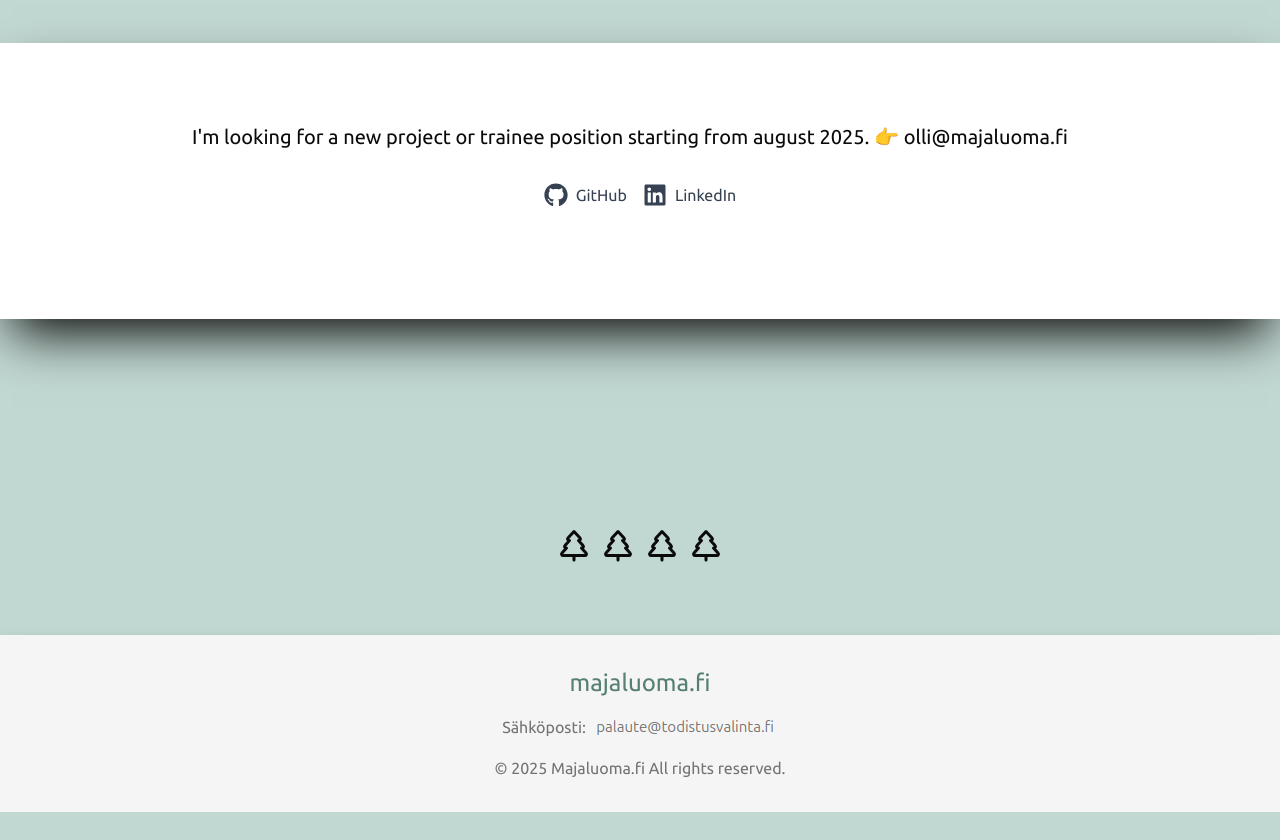
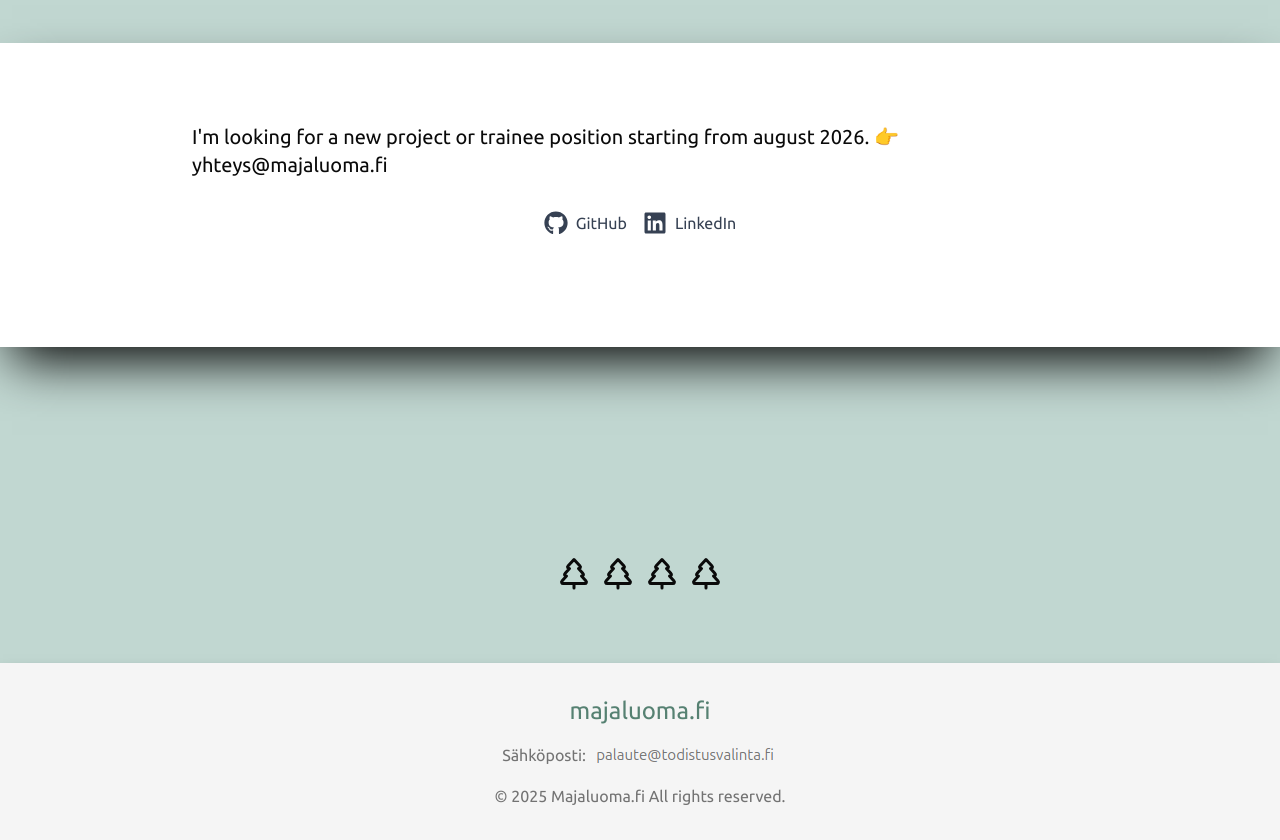
Before and after one commit to majaluoma/portfolio, a React (Vite) app: page / in a window 1280 px wide. Shown: the part 5660-6500 px from the top of the page. Before the commit the page ends 6472 px from the top, so only its background shows below. Built offline with nearby package versions, Linux system fonts and the light colour scheme.

Commit message:
Update OnePagePortfolio.tsx

```diff
--- a/src/features/portfolio/OnePagePortfolio.tsx
+++ b/src/features/portfolio/OnePagePortfolio.tsx
@@ -62,7 +62,7 @@ export default function OnePagePortfolio() {
       <BlockView variant="white">
         <p className="text-xl">
           I'm looking for a new project or trainee position starting from august
-          2025. 👉 olli@majaluoma.fi
+          2026. 👉 yhteys@majaluoma.fi
         </p>
         <SocialLinks />
       </BlockView>
```
